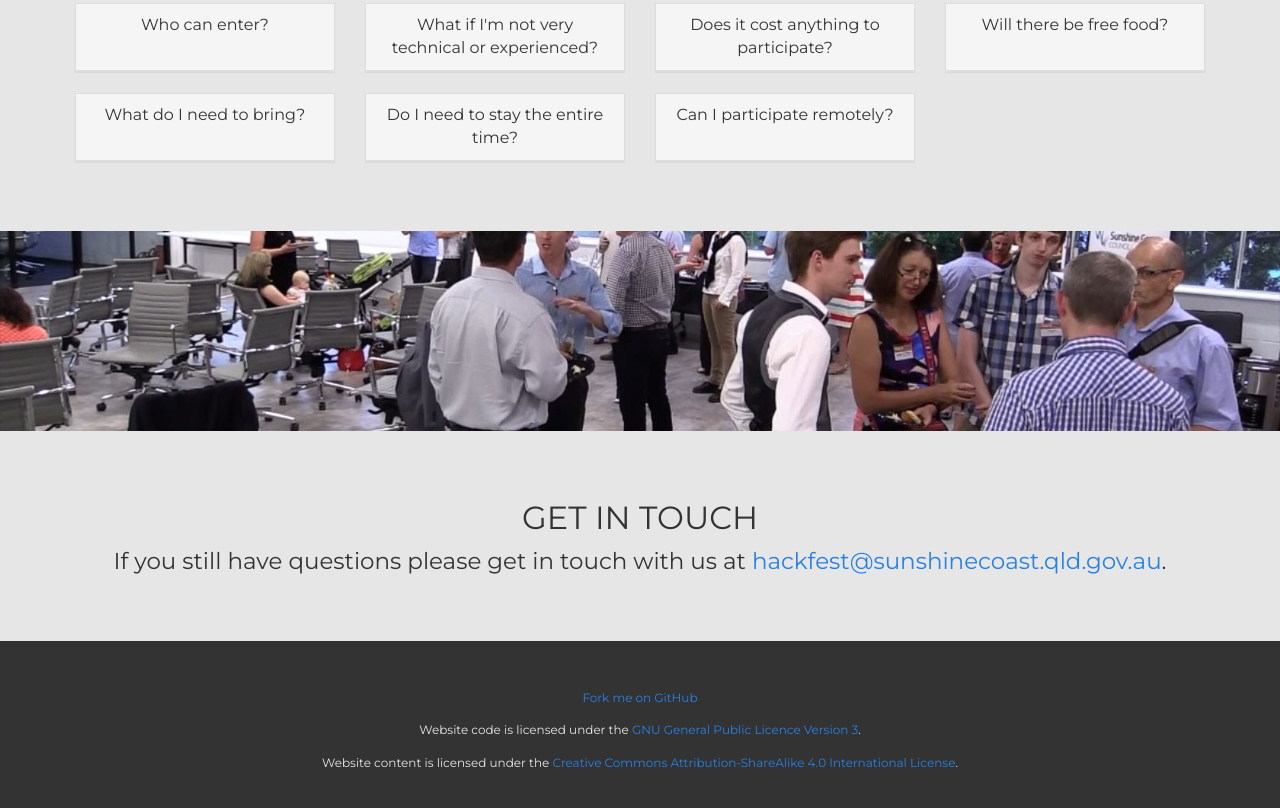
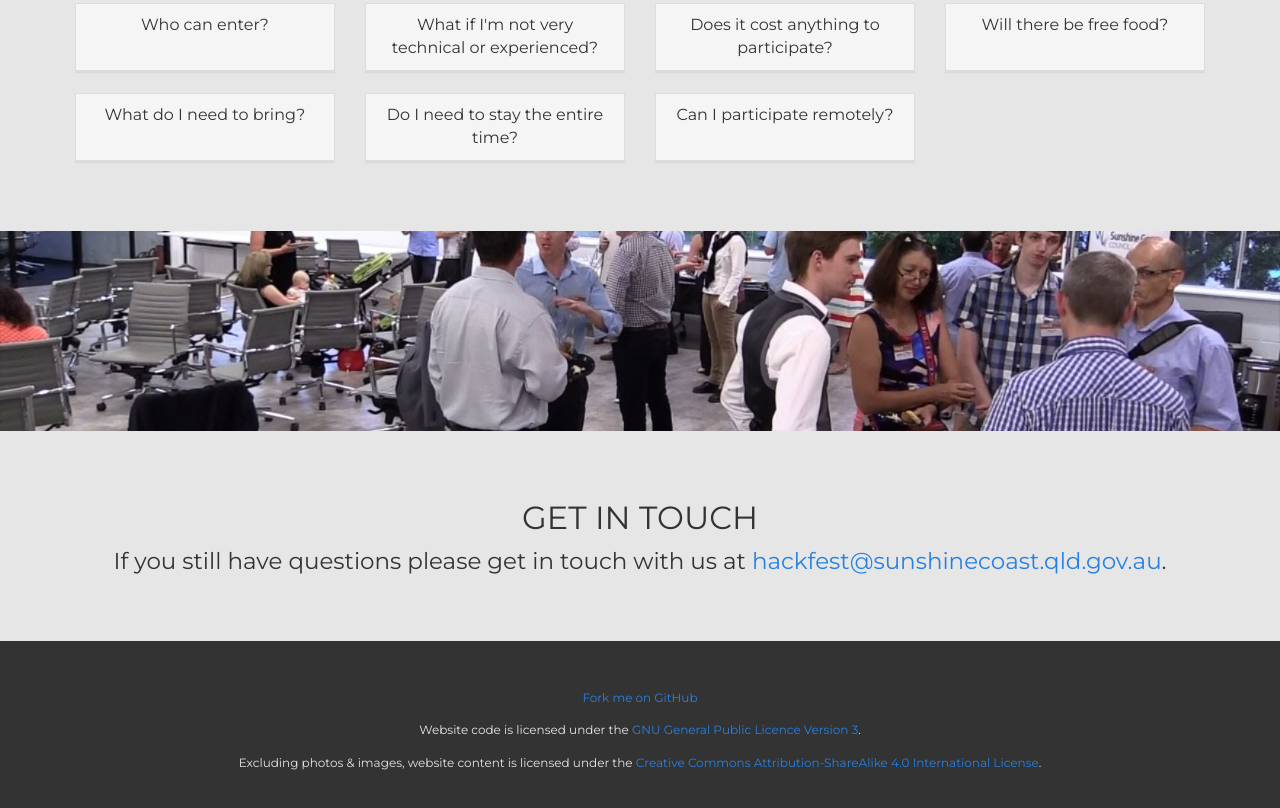
Before and after one commit to SunshineCoastCouncil/HackFest, a plain HTML site: page index.html in a window 1280 px wide. Shown: the part 2400-3208 px from the top of the page. Drawn offline with nearby package versions, Linux system fonts and the light colour scheme; some packages are replaced by stand-ins of ours; a script that the page names is missing.

Commit message:
Exclude images from cc license

```diff
--- a/index.html
+++ b/index.html
@@ -226,7 +226,7 @@
     <script async defer src="https://buttons.github.io/buttons.js"></script>
     <p><a class="github-button" href="https://github.com/SunshineCoastCouncil/HackFest/fork" data-style="mega" aria-label="Fork SunshineCoastCouncil/HackFest on GitHub">Fork me on GitHub</a></p>
     <p><a rel="license" href="https://www.gnu.org/licenses/gpl.html"></a> Website code is licensed under the <a rel="license" href="https://www.gnu.org/licenses/gpl.html">GNU General Public Licence Version 3</a>.</p>
-    <p><a rel="license" href="http://creativecommons.org/licenses/by-sa/4.0/"></a> Website content is licensed under the <a rel="license" href="http://creativecommons.org/licenses/by-sa/4.0/">Creative Commons Attribution-ShareAlike 4.0 International License</a>.</p>
+    <p><a rel="license" href="http://creativecommons.org/licenses/by-sa/4.0/"></a> Excluding photos &amp; images, website content is licensed under the <a rel="license" href="http://creativecommons.org/licenses/by-sa/4.0/">Creative Commons Attribution-ShareAlike 4.0 International License</a>.</p>
   </div>
 </div>
 </body>
```
